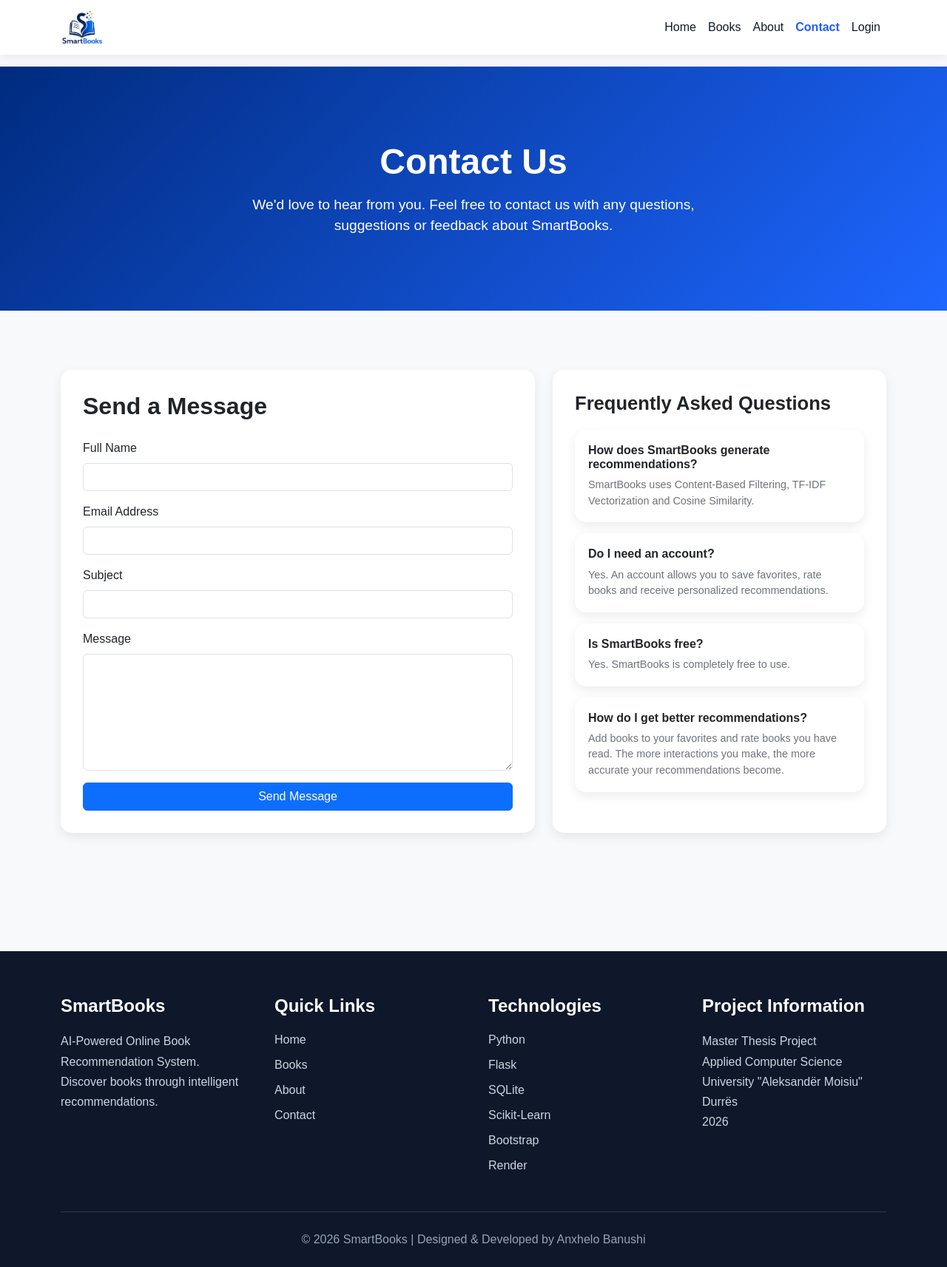
After one commit to anxhelobanushi-droid/online-bookstore-recommendation-system, a Flask app: page /contact in a window 1280 px wide. The commit adds this page. Shown: the whole page at 74% size. Run offline with Flask 3, Linux system fonts and the light colour scheme.

Commit message:
Add contact messages system and admin messages page

```diff
--- a/app.py
+++ b/app.py
@@ -4,7 +4,7 @@ from flask import Flask, render_template, request, redirect, url_for, flash, ses
 from werkzeug.security import generate_password_hash, check_password_hash
 
 from config import Config
-from models import db, User, Category, Book, Favorite, Rating
+from models import db, User, Category, Book, Favorite, Rating, ContactMessage
 from ml.recommender import get_content_based_recommendations
 
 app = Flask(__name__)
@@ -41,6 +41,23 @@ def home():
 def about():
     return render_template("about.html")
 
+@app.route("/contact", methods=["GET", "POST"])
+def contact():
+    if request.method == "POST":
+        new_message = ContactMessage(
+            full_name=request.form["full_name"],
+            email=request.form["email"],
+            subject=request.form["subject"],
+            message=request.form["message"]
+        )
+
+        db.session.add(new_message)
+        db.session.commit()
+
+        flash("Your message has been sent successfully.", "success")
+        return redirect(url_for("contact"))
+
+    return render_template("contact.html")
 
 @app.route("/dashboard")
 def dashboard():
@@ -127,6 +144,19 @@ def dashboard():
         f1_demo=f1_demo
     )
 
+@app.route("/admin/messages")
+def admin_messages():
+    if not admin_required():
+        return redirect(url_for("login"))
+
+    messages = ContactMessage.query.order_by(
+        ContactMessage.created_at.desc()
+    ).all()
+
+    return render_template(
+        "admin_messages.html",
+        messages=messages
+    )
 
 @app.route("/admin/books")
 def admin_books():
--- a/static/css/style.css
+++ b/static/css/style.css
@@ -603,3 +603,113 @@ html {
         margin-right: 10px;
     }
 }
+
+/* =========================
+CONTACT PAGE
+========================= */
+
+.contact-hero {
+    background: linear-gradient(135deg, #002b7f, #1e66ff);
+    color: white;
+    padding: 100px 0;
+    }
+
+    .contact-hero h1 {
+    font-size: 3rem;
+    font-weight: 700;
+    margin-bottom: 15px;
+    }
+
+    .contact-hero p {
+    font-size: 1.2rem;
+    max-width: 700px;
+    margin: auto;
+    }
+
+    .contact-section {
+    padding: 80px 0;
+    }
+
+    .contact-card {
+    background: white;
+    padding: 30px;
+    border-radius: 15px;
+    box-shadow: 0 5px 15px rgba(0,0,0,0.08);
+    height: 100%;
+    }
+
+    .contact-card h2 {
+    margin-bottom: 25px;
+    font-weight: 700;
+    }
+
+    .contact-info-item {
+    margin-bottom: 25px;
+    }
+
+    .contact-info-item h5 {
+    color: #1e66ff;
+    margin-bottom: 5px;
+    }
+
+    .faq-section {
+    margin-top: 80px;
+    }
+
+    .faq-card {
+    background: white;
+    padding: 25px;
+    border-radius: 15px;
+    margin-bottom: 20px;
+    box-shadow: 0 5px 15px rgba(0,0,0,0.08);
+    }
+
+    @media (max-width: 768px) {
+
+    .contact-hero {
+        padding: 70px 20px;
+    }
+
+    .contact-hero h1 {
+        font-size: 2.2rem;
+    }
+
+    .contact-section {
+        padding: 50px 15px;
+    }
+
+
+    }
+    .faq-compact-card h2 {
+        font-size: 1.6rem;
+        margin-bottom: 20px;
+    }
+
+    .compact-faq {
+        padding: 18px;
+        margin-bottom: 15px;
+    }
+
+    .compact-faq h5 {
+        font-size: 1rem;
+        font-weight: 700;
+    }
+
+    .compact-faq p {
+        font-size: 0.9rem;
+        margin-bottom: 0;
+        color: #6c757d;
+    }
+
+    .contact-card {
+        height: 100%;
+    }
+
+    .contact-section .row {
+        display: flex;
+        align-items: stretch;
+    }
+
+    .contact-section .contact-card {
+        height: 100%;
+    }
--- a/templates/base.html
+++ b/templates/base.html
@@ -54,28 +54,21 @@ href="https://cdn.jsdelivr.net/npm/bootstrap-icons@1.11.3/font/bootstrap-icons.m
                         About
                     </a>
                 </li>
-
+                <li class="nav-item">
+                    <a class="nav-link {% if request.endpoint == 'contact' %}active-link{% endif %}"
+                       href="{{ url_for('contact') }}">
+                       Contact
+                    </a>
+                </li>
 
                 {% if session.get("role") == "admin" %}
-                <li class="nav-item">
-                    <a class="nav-link {% if request.endpoint == 'dashboard' %}active-link{% endif %}"
-                       href="{{ url_for('dashboard') }}">
-                        Dashboard
-                    </a>
-                </li>
-                <li class="nav-item">
-                    <a class="nav-link {% if request.endpoint == 'admin_books' %}active-link{% endif %}"
-                       href="{{ url_for('admin_books') }}">
-                        Admin Books
-                    </a>
-                </li>
-                <li class="nav-item">
-                    <a class="nav-link {% if request.endpoint == 'admin_categories' %}active-link{% endif %}"
-                       href="{{ url_for('admin_categories') }}">
-                        Admin Categories
-                    </a>
-                </li>
-                {% endif %}
+<li class="nav-item">
+    <a class="nav-link {% if request.endpoint in ['dashboard', 'admin_books', 'admin_categories', 'admin_messages'] %}active-link{% endif %}"
+       href="{{ url_for('dashboard') }}">
+        Admin
+    </a>
+</li>
+{% endif %}
 
                 {% if session.get("user_id") %}
                 <li class="nav-item">
@@ -98,7 +91,6 @@ href="https://cdn.jsdelivr.net/npm/bootstrap-icons@1.11.3/font/bootstrap-icons.m
                     <li class="nav-item"><a class="nav-link" href="{{ url_for('logout') }}">Logout</a></li>
                 {% else %}
                     <li class="nav-item"><a class="nav-link" href="{{ url_for('login') }}">Login</a></li>
-                    <li class="nav-item"><a class="nav-link" href="{{ url_for('register') }}">Register</a></li>
                 {% endif %}
 
             </ul>
@@ -172,6 +164,7 @@ href="https://cdn.jsdelivr.net/npm/bootstrap-icons@1.11.3/font/bootstrap-icons.m
                 <a href="{{ url_for('home') }}">Home</a>
                 <a href="{{ url_for('books') }}">Books</a>
                 <a href="{{ url_for('about') }}">About</a>
+                <a href="{{ url_for('contact') }}">Contact</a>
 
                 {% if session.get('user_id') %}
                     <a href="{{ url_for('recommendations') }}">Recommendations</a>
--- /dev/null
+++ b/templates/contact.html
@@ -0,0 +1,104 @@
+{% extends "base.html" %}
+
+{% block content %}
+
+<section class="contact-hero">
+    <div class="container text-center">
+        <h1>Contact Us</h1>
+        <p>
+            We'd love to hear from you. Feel free to contact us with any
+            questions, suggestions or feedback about SmartBooks.
+        </p>
+    </div>
+</section>
+
+<section class="contact-section">
+    <div class="container">
+
+        <div class="row g-4 align-items-stretch">
+
+            <div class="col-lg-7">
+
+                <div class="contact-card">
+
+                    <h2>Send a Message</h2>
+
+                    <form method="POST">
+
+                        <div class="mb-3">
+                            <label class="form-label">Full Name</label>
+                            <input type="text" name="full_name" class="form-control" required>
+                        </div>
+
+                        <div class="mb-3">
+                            <label class="form-label">Email Address</label>
+                            <input type="email" name="email" class="form-control" required>
+                        </div>
+
+                        <div class="mb-3">
+                            <label class="form-label">Subject</label>
+                            <input type="text" name="subject" class="form-control" required>
+                        </div>
+
+                        <div class="mb-3">
+                            <label class="form-label">Message</label>
+                            <textarea name="message" class="form-control" rows="6" required></textarea>
+                        </div>
+
+                        <button type="submit" class="btn btn-primary w-100">
+                            Send Message
+                        </button>
+
+                    </form>
+
+                </div>
+
+            </div>
+
+            <div class="col-lg-5">
+
+                <div class="contact-card faq-compact-card">
+
+                    <h2>Frequently Asked Questions</h2>
+
+                    <div class="faq-card compact-faq">
+                        <h5>How does SmartBooks generate recommendations?</h5>
+                        <p>
+                            SmartBooks uses Content-Based Filtering, TF-IDF Vectorization
+                            and Cosine Similarity.
+                        </p>
+                    </div>
+
+                    <div class="faq-card compact-faq">
+                        <h5>Do I need an account?</h5>
+                        <p>
+                            Yes. An account allows you to save favorites, rate books and
+                            receive personalized recommendations.
+                        </p>
+                    </div>
+
+                    <div class="faq-card compact-faq">
+                        <h5>Is SmartBooks free?</h5>
+                        <p>
+                            Yes. SmartBooks is completely free to use.
+                        </p>
+                    </div>
+
+                    <div class="faq-card compact-faq">
+                        <h5>How do I get better recommendations?</h5>
+                        <p>
+                            Add books to your favorites and rate books you have read.
+                            The more interactions you make, the more accurate your recommendations become.
+                        </p>
+                    </div>
+
+                </div>
+
+            </div>
+
+        </div>
+
+    </div>
+</section>
+
+{% endblock %}
```
Also changed, not shown: models.py (+12 -0 lines), templates/admin_messages.html (added, +74 -0 lines), templates/dashboard.html (+52 -0 lines), smartbooks.db.
